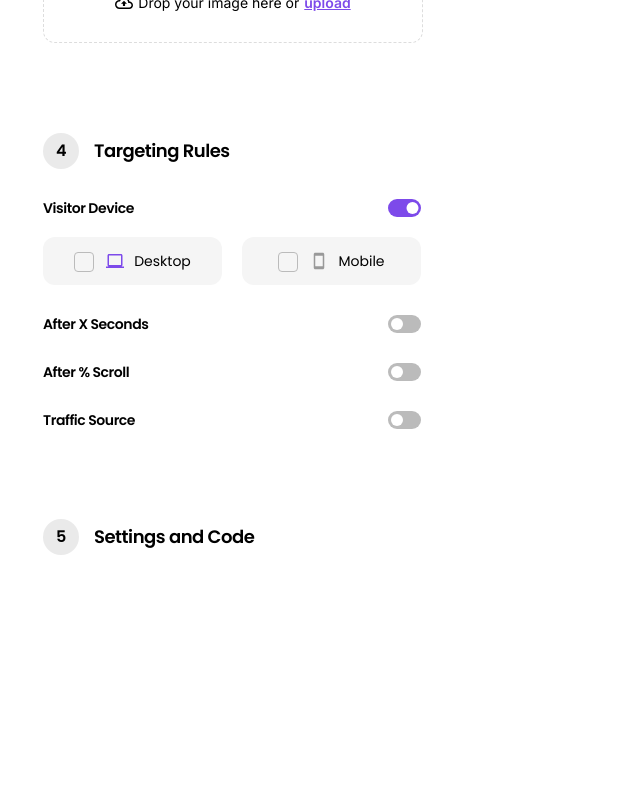
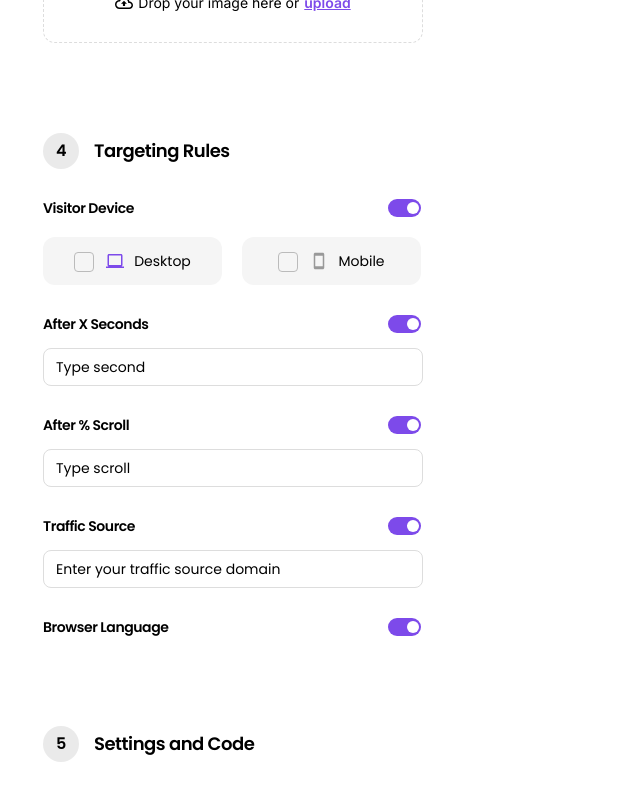
Before and after one commit to emrebican/modal-card-creator, a Next.js app: page / in a window 1280 px wide. Shown: the part 3286-4086 px from the top of the page, without its empty margins (0-640 px from the left). Before the commit the page ends 3931 px from the top, so only its background shows below. Built offline with nearby package versions, Linux system fonts and the light colour scheme.

Commit message:
targeting Rules section bugs fixex & disabled functionnal | Browser language section doesn't work

```diff
--- a/components/Sections/Targeting.tsx
+++ b/components/Sections/Targeting.tsx
@@ -2,26 +2,39 @@ import styles from '../../styles/section_styles/Targeting.module.scss'
 import { useSelector, useDispatch } from 'react-redux'
 
 import { RootState } from '../../features/store'
-import { getTargeting, toggleDeviceDisable } from '../../features/globalSlice'
+import {
+  getTargeting,
+  toggleDeviceDisable,
+  toggleSecondsDisable,
+  toggleScrollDisable,
+  toggleSourceDisable
+} from '../../features/globalSlice'
 
 import Title from '../Section Titles/Title'
 import OnOff from '../../tools/OnOff'
 import Device from '../Device Component/Device'
+import Targeting_Input from '../../tools/Targeting Input'
 
 const Targeting = () => {
   const dispatch = useDispatch()
   const devices = useSelector(
     (state: RootState) => state.global.targetingDevice
   )
-  const disableDevice = useSelector(
-    (state: RootState) => state.global.disableDevice
-  )
+  const disables = useSelector((state: RootState) => state.global.disables)
 
-  console.log(devices)
-  console.log('disable', disableDevice)
-
+  // Disable Functions
   const deviceDisable = () => {
     dispatch(toggleDeviceDisable())
+    dispatch(getTargeting({ desktop: false, mobile: false }))
+  }
+  const secondsDisable = () => {
+    dispatch(toggleSecondsDisable())
+  }
+  const scrollDisable = () => {
+    dispatch(toggleScrollDisable())
+  }
+  const sourceDisable = () => {
+    dispatch(toggleSourceDisable())
   }
 
   return (
@@ -32,12 +45,12 @@ const Targeting = () => {
         <div className={styles.section}>
           <div className={styles.title_wrapper}>
             <span className={styles.section_title}>Visitor Device</span>
-            <OnOff check={disableDevice} isDisable={deviceDisable} />
+            <OnOff check={disables.disableDevice} isDisable={deviceDisable} />
           </div>
           <div className={styles.devices}>
             <div
               onClick={() =>
-                disableDevice
+                disables.disableDevice
                   ? dispatch(getTargeting({ desktop: false, mobile: false }))
                   : dispatch(getTargeting({ desktop: true, mobile: false }))
               }
@@ -46,13 +59,13 @@ const Targeting = () => {
                 device={devices.desktop}
                 type="Desktop"
                 logo="/images/desktop_logo.svg"
-                disable={disableDevice}
+                disable={disables.disableDevice}
               />
             </div>
 
             <div
               onClick={() =>
-                disableDevice
+                disables.disableDevice
                   ? dispatch(getTargeting({ desktop: false, mobile: false }))
                   : dispatch(getTargeting({ desktop: false, mobile: true }))
               }
@@ -61,7 +74,7 @@ const Targeting = () => {
                 device={devices.mobile}
                 type="Mobile"
                 logo="/images/mobile_logo.svg"
-                disable={disableDevice}
+                disable={disables.disableDevice}
               />
             </div>
           </div>
@@ -71,24 +84,57 @@ const Targeting = () => {
         <div className={styles.section}>
           <div className={styles.title_wrapper}>
             <span className={styles.section_title}>After X seconds</span>
-            <OnOff />
+            <OnOff check={disables.disableSeconds} isDisable={secondsDisable} />
           </div>
+          <Targeting_Input
+            type="number"
+            place="Type second"
+            value="second"
+            disable={disables.disableSeconds}
+          />
         </div>
 
         {/* After % Scroll Section */}
         <div className={styles.section}>
           <div className={styles.title_wrapper}>
             <span className={styles.section_title}>After % Scroll</span>
-            <OnOff />
+            <OnOff check={disables.disableScroll} isDisable={scrollDisable} />
           </div>
+          <Targeting_Input
+            type="number"
+            place="Type scroll"
+            value="scroll"
+            disable={disables.disableScroll}
+          />
         </div>
 
         {/* Traffic Source Section */}
         <div className={styles.section}>
           <div className={styles.title_wrapper}>
             <span className={styles.section_title}>Traffic Source</span>
-            <OnOff />
+            <OnOff check={disables.disableSource} isDisable={sourceDisable} />
           </div>
+          <Targeting_Input
+            type="text"
+            place="Enter your traffic source domain"
+            value="source"
+            disable={disables.disableSource}
+          />
+        </div>
+
+        {/* Language henüz çalışmıyor | ayrı bir obje açılması gerekebilir */}
+        {/* Browser Language Section */}
+        <div className={styles.section}>
+          <div className={styles.title_wrapper}>
+            <span className={styles.section_title}>Browser Language</span>
+            <OnOff check={disables.disableSource} isDisable={sourceDisable} />
+          </div>
+          {/* <Targeting_Input
+            type="text"
+            place="Enter your traffic source domain"
+            value="source"
+            disable={disables.disableSource}
+          /> */}
         </div>
       </div>
     </>
--- a/features/globalSlice.tsx
+++ b/features/globalSlice.tsx
@@ -8,11 +8,22 @@ const initialState: initialInterface = {
   buttonColor: colors.Purple,
   templateSize: { width: 740, height: 443 },
   templateContent: null,
+  // Device
   targetingDevice: {
     desktop: false,
     mobile: false
   },
-  disableDevice: true
+  targetValues: {
+    second: '',
+    scroll: '',
+    source: ''
+  },
+  disables: {
+    disableDevice: false,
+    disableSeconds: false,
+    disableScroll: false,
+    disableSource: false
+  }
 }
 
 export const globalSlice = createSlice({
@@ -32,9 +43,21 @@ export const globalSlice = createSlice({
     getTargeting: (state, action) => {
       state.targetingDevice = action.payload
     },
+    getTargetValues: (state, action) => {
+      state.targetValues = action.payload
+    },
     // Disables
     toggleDeviceDisable: (state) => {
-      state.disableDevice = !state.disableDevice
+      state.disables.disableDevice = !state.disables.disableDevice
+    },
+    toggleSecondsDisable: (state) => {
+      state.disables.disableSeconds = !state.disables.disableSeconds
+    },
+    toggleScrollDisable: (state) => {
+      state.disables.disableScroll = !state.disables.disableScroll
+    },
+    toggleSourceDisable: (state) => {
+      state.disables.disableSource = !state.disables.disableSource
     }
   }
 })
@@ -44,6 +67,10 @@ export const {
   changeBtnColor,
   getTempContent,
   getTargeting,
-  toggleDeviceDisable
+  getTargetValues,
+  toggleDeviceDisable,
+  toggleSecondsDisable,
+  toggleScrollDisable,
+  toggleSourceDisable
 } = globalSlice.actions
 export default globalSlice.reducer
--- a/styles/section_styles/Content.module.scss
+++ b/styles/section_styles/Content.module.scss
@@ -23,7 +23,6 @@
 
       input {
         height: 36px;
-        background: #ffffff;
         border: 1px solid $color-light-gray;
         border-radius: 8px;
         padding: 0 12px;
@@ -39,7 +38,6 @@
         }
 
         &:focus {
-          // border: 3px solid rgba(125, 74, 234, 0.15);
           border: 1px solid $color-purple;
           box-shadow: 0px 0px 1px 3px rgba(125, 74, 234, 0.15);
         }
--- a/tools/OnOff/OnOff.module.scss
+++ b/tools/OnOff/OnOff.module.scss
@@ -16,7 +16,7 @@
     display: block;
     width: 33px;
     height: 18px;
-    background-color: $border-input;
+    background-color: $color-purple;
     cursor: pointer;
     border-radius: 20px;
     overflow: hidden;
@@ -25,7 +25,7 @@
     &::before {
       content: '';
       position: absolute;
-      left: 2.5px;
+      right: 2.5px;
       top: 2.5px;
       width: 12px;
       height: 12px;
@@ -37,9 +37,9 @@
 
   input:checked ~ .checkmark::before {
     background-color: $color-white;
-    transform: translateX(15.5px);
+    transform: translateX(-15.5px);
   }
   input:checked ~ .checkmark {
-    background-color: $color-purple;
+    background-color: $border-input;
   }
 }
--- /dev/null
+++ b/tools/Targeting Input/Targeting_Input.module.scss
@@ -0,0 +1,39 @@
+@import '../../styles/variables';
+
+.container {
+  width: 378px;
+  margin-top: 15px;
+
+  input {
+    height: 36px;
+    width: 354px;
+    border: 1px solid $color-light-gray;
+    border-radius: 8px;
+    padding: 0 12px;
+    outline: none;
+
+    &:focus {
+      border: 1px solid $color-purple;
+      box-shadow: 0px 0px 1px 3px rgba(125, 74, 234, 0.15);
+    }
+
+    &::placeholder {
+      font-family: $ff-poppins;
+      font-weight: 400;
+      font-size: 14px;
+      line-height: 18px;
+      color: $color-black;
+    }
+
+    &::-webkit-outer-spin-button,
+    &::-webkit-inner-spin-button {
+      -webkit-appearance: none;
+      margin: 0;
+    }
+
+    /* Firefox */
+    &[type='number'] {
+      -moz-appearance: textfield;
+    }
+  }
+}
--- /dev/null
+++ b/tools/Targeting Input/index.tsx
@@ -0,0 +1,40 @@
+import styles from './Targeting_Input.module.scss'
+import { useDispatch, useSelector } from 'react-redux'
+import { useEffect } from 'react'
+
+import { RootState } from '../../features/store'
+import { getTargetValues } from '../../features/globalSlice'
+
+import { inputInterface } from '../../Interfaces/Interfaces'
+
+const Targeting_Input = ({ type, place, value, disable }: inputInterface) => {
+  const dispatch = useDispatch()
+
+  const targetValues: any = useSelector(
+    (state: RootState) => state.global.targetValues
+  )
+
+  const handleChange = (e: React.ChangeEvent<HTMLInputElement>) => {
+    dispatch(getTargetValues({ ...targetValues, [value]: e.target.value }))
+  }
+
+  useEffect(() => {
+    if (disable) {
+      dispatch(getTargetValues({ ...targetValues, [value]: '' }))
+    }
+  }, [disable])
+
+  return (
+    <div className={styles.container}>
+      <input
+        type={type}
+        placeholder={place}
+        onChange={handleChange}
+        disabled={disable}
+        value={targetValues[value]}
+      />
+    </div>
+  )
+}
+
+export default Targeting_Input
```
Also changed, not shown: Interfaces/Interfaces.tsx (+24 -1 lines).
